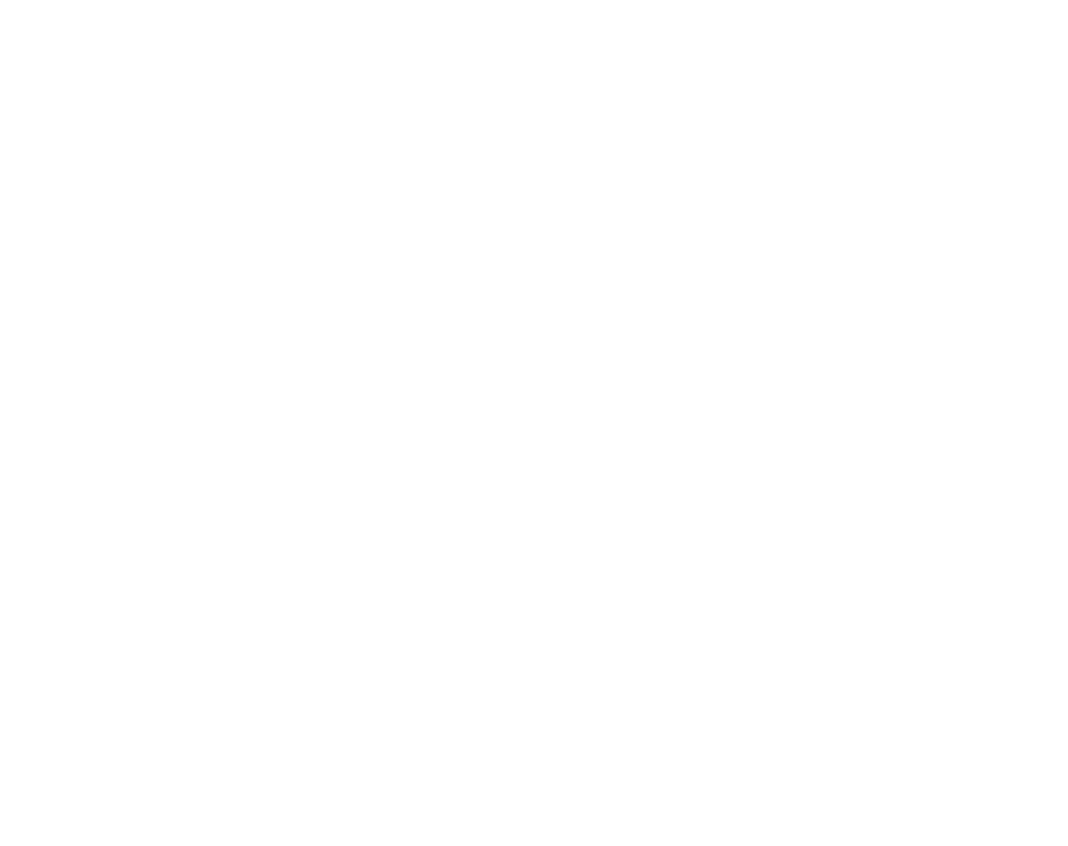
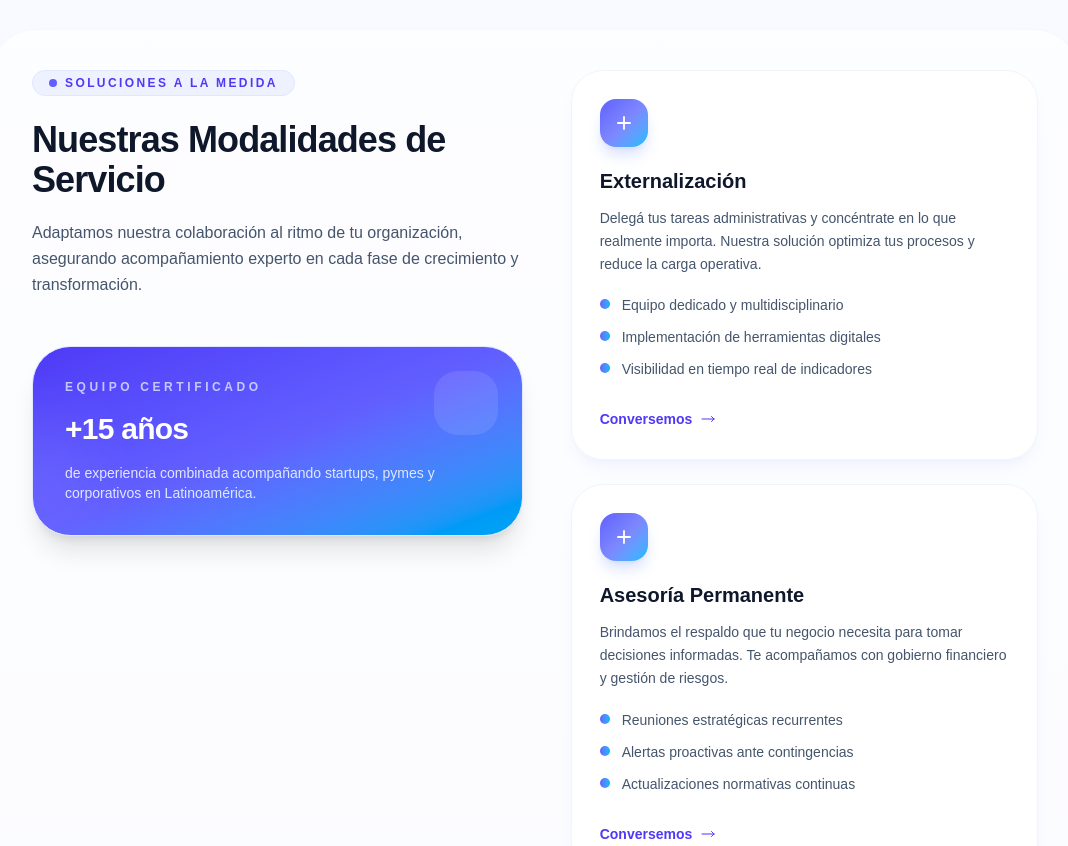
Before and after one commit to Dxeg0o/tupartnercontable, a Next.js app in the folder my-app/: page / in a window 1280 px wide. Shown: the part 3240-4086 px from the top of the page, without its empty margins (105-1173 px from the left). Before the commit the page ends 3221 px from the top, so only its background shows below. Built offline with nearby package versions, Linux system fonts and the light colour scheme.

Commit message:
Add tailored service modalities section

```diff
--- a/my-app/src/app/page.tsx
+++ b/my-app/src/app/page.tsx
@@ -79,6 +79,39 @@
       "Nuestro squad permanece a tu lado para ajustar estrategias y asegurar resultados sostenidos.",
     image:
       "https://images.unsplash.com/photo-1521737604893-d14cc237f11d?auto=format&fit=crop&w=900&q=80",
+  },
+];
+
+const serviceModes = [
+  {
+    title: "Externalización",
+    description:
+      "Delegá tus tareas administrativas y concéntrate en lo que realmente importa. Nuestra solución optimiza tus procesos y reduce la carga operativa.",
+    benefits: [
+      "Equipo dedicado y multidisciplinario",
+      "Implementación de herramientas digitales",
+      "Visibilidad en tiempo real de indicadores",
+    ],
+  },
+  {
+    title: "Asesoría Permanente",
+    description:
+      "Brindamos el respaldo que tu negocio necesita para tomar decisiones informadas. Te acompañamos con gobierno financiero y gestión de riesgos.",
+    benefits: [
+      "Reuniones estratégicas recurrentes",
+      "Alertas proactivas ante contingencias",
+      "Actualizaciones normativas continuas",
+    ],
+  },
+  {
+    title: "Asesoría Esporádica",
+    description:
+      "¿Necesitás una opinión experta puntual? Analizamos casos específicos y te entregamos recomendaciones accionables para actuar con confianza.",
+    benefits: [
+      "Diagnóstico integral en 72 horas",
+      "Informe ejecutivo con próximos pasos",
+      "Acceso a especialistas senior",
+    ],
   },
 ];
 
@@ -401,6 +434,103 @@
             ))}
           </div>
         </section>
+
+        <section
+          id="modalidades"
+          className="mt-28 grid gap-12 rounded-[2.8rem] border border-slate-100/70 bg-white/70 p-10 shadow-2xl shadow-indigo-100/60 lg:grid-cols-[1.05fr_1fr]"
+          aria-labelledby="modalidades-heading"
+        >
+          <div className="flex flex-col gap-6">
+            <div className="inline-flex items-center gap-2 self-start rounded-full border border-indigo-100 bg-indigo-50 px-4 py-1 text-xs font-semibold uppercase tracking-[0.2em] text-indigo-600">
+              <span className="h-2 w-2 rounded-full bg-indigo-500" />
+              Soluciones a la medida
+            </div>
+            <div className="space-y-5">
+              <h2
+                id="modalidades-heading"
+                className="text-3xl font-bold tracking-tight text-slate-900 sm:text-4xl"
+              >
+                Nuestras Modalidades de Servicio
+              </h2>
+              <p className="max-w-xl text-base leading-relaxed text-slate-600">
+                Adaptamos nuestra colaboración al ritmo de tu organización, asegurando acompañamiento experto en cada fase de crecimiento y transformación.
+              </p>
+            </div>
+            <div className="relative mt-6 overflow-hidden rounded-[2.4rem] border border-indigo-100 bg-gradient-to-br from-indigo-600 via-indigo-500 to-sky-500 p-8 text-white shadow-xl">
+              <div className="absolute right-6 top-6 h-16 w-16 rounded-3xl bg-white/10" />
+              <div className="absolute -left-10 bottom-6 h-20 w-20 rounded-full bg-white/15 blur-2xl" />
+              <div className="relative space-y-4">
+                <p className="text-xs font-semibold uppercase tracking-[0.3em] text-indigo-100/80">
+                  Equipo certificado
+                </p>
+                <p className="text-3xl font-semibold tracking-tight">+15 años</p>
+                <p className="text-sm text-indigo-100">
+                  de experiencia combinada acompañando startups, pymes y corporativos en Latinoamérica.
+                </p>
+              </div>
+            </div>
+          </div>
+
+          <div className="grid gap-6">
+            {serviceModes.map((mode) => (
+              <article
+                key={mode.title}
+                className="group flex flex-col gap-5 rounded-[2rem] border border-slate-100 bg-white/90 p-7 shadow-lg shadow-indigo-100/40 transition hover:-translate-y-1 hover:border-indigo-200 hover:shadow-indigo-200"
+              >
+                <div className="inline-flex h-12 w-12 items-center justify-center rounded-2xl bg-gradient-to-br from-indigo-500 via-indigo-400 to-sky-400 text-white shadow-lg shadow-indigo-200/70">
+                  <svg
+                    xmlns="http://www.w3.org/2000/svg"
+                    viewBox="0 0 24 24"
+                    fill="none"
+                    stroke="currentColor"
+                    strokeWidth="1.8"
+                    className="h-6 w-6"
+                  >
+                    <path
+                      strokeLinecap="round"
+                      strokeLinejoin="round"
+                      d="M12 6v12m6-6H6"
+                    />
+                  </svg>
+                </div>
+                <div className="space-y-3">
+                  <h3 className="text-xl font-semibold text-slate-900">{mode.title}</h3>
+                  <p className="text-sm leading-relaxed text-slate-600">{mode.description}</p>
+                </div>
+                <ul className="flex flex-col gap-3 text-sm text-slate-600">
+                  {mode.benefits.map((benefit) => (
+                    <li key={benefit} className="flex items-start gap-3">
+                      <span className="mt-1 inline-flex h-2.5 w-2.5 flex-shrink-0 rounded-full bg-gradient-to-r from-indigo-500 to-sky-400" />
+                      <span>{benefit}</span>
+                    </li>
+                  ))}
+                </ul>
+                <div className="mt-auto pt-2">
+                  <Link
+                    href="#contacto"
+                    className="inline-flex items-center gap-2 text-sm font-semibold text-indigo-600 transition hover:text-indigo-700"
+                  >
+                    Conversemos
+                    <svg
+                      xmlns="http://www.w3.org/2000/svg"
+                      fill="none"
+                      viewBox="0 0 24 24"
+                      strokeWidth="1.5"
+                      stroke="currentColor"
+                      className="h-4 w-4"
+                    >
+                      <path
+                        strokeLinecap="round"
+                        strokeLinejoin="round"
+                        d="M17.25 8.25L21 12m0 0l-3.75 3.75M21 12H3"
+                      />
+                    </svg>
+                  </Link>
+                </div>
+              </article>
+            ))}
+          </div>
+        </section>
       </div>
     </div>
   );
```
